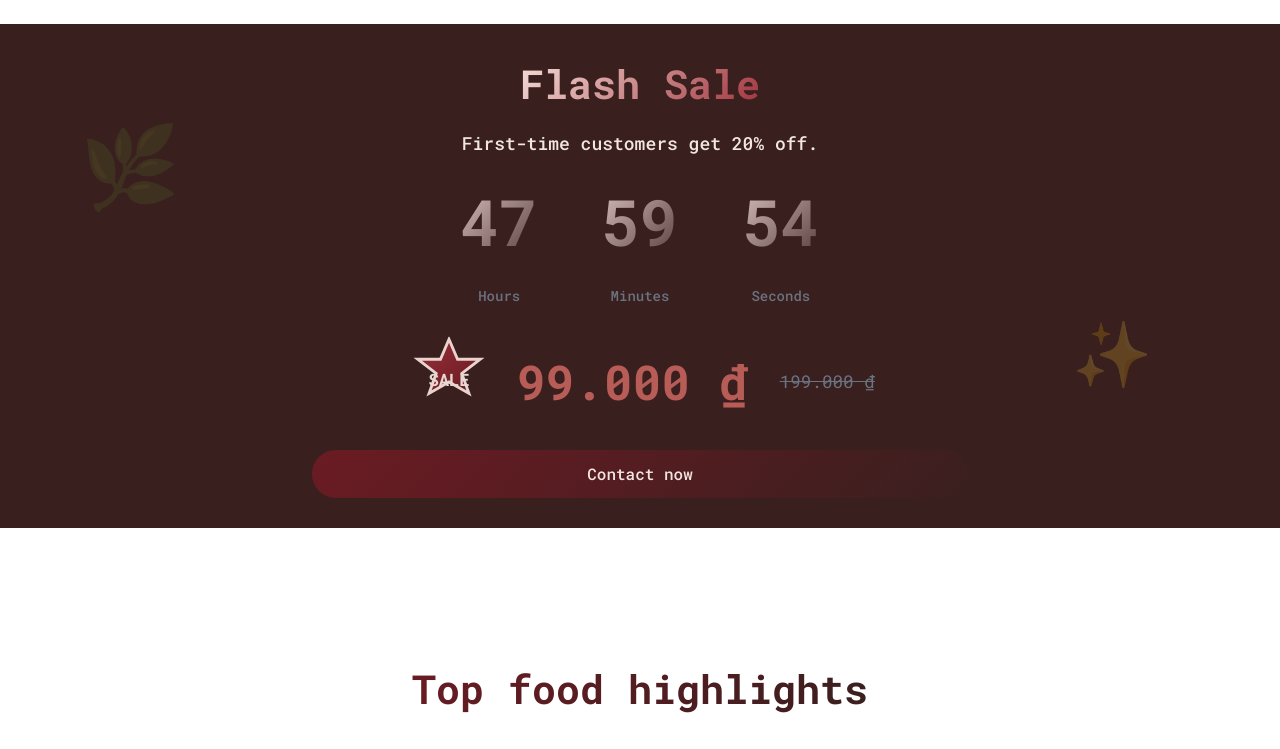
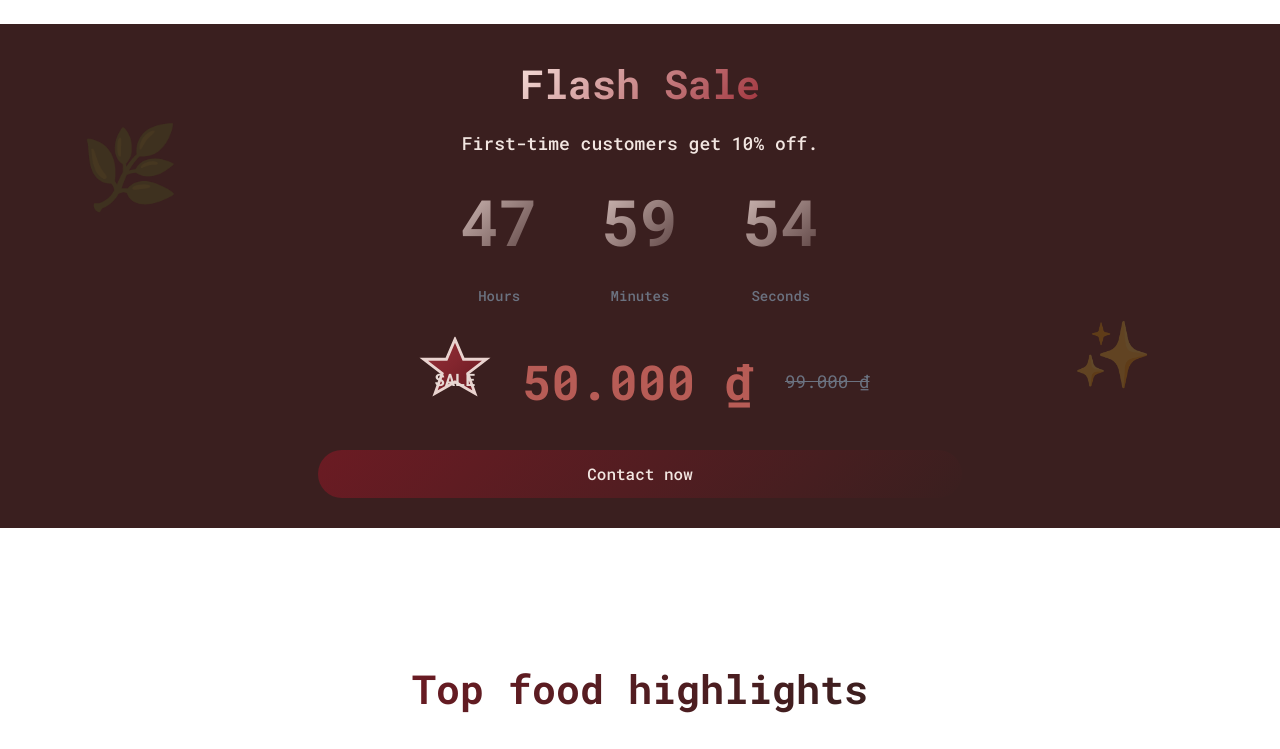
Before and after one commit to POHTranQuocThai/WebBrochure, a React (Vite) app: page / in a window 1280 px wide. Shown: the part 2880-3629 px from the top of the page. Built offline with nearby package versions, Linux system fonts and the light colour scheme.

Commit message:
fix: update contest discount from 20% to 10% in localization files and adjust CSS margin

```diff
--- a/src/app.css
+++ b/src/app.css
@@ -1461,6 +1461,7 @@ section#contact,
   align-items: center;
   justify-content: center;
   background-color: var(--color-dark-green);
+  margin-top: 0;
 }
 
 /* Avoid anchor being hidden under fixed header when scrolling to contact */
--- a/src/components/Contest.jsx
+++ b/src/components/Contest.jsx
@@ -6,7 +6,7 @@ import { Section } from "./Section";
 const formatVND = (value) =>
     new Intl.NumberFormat('vi-VN', { style: 'currency', currency: 'VND', maximumFractionDigits: 0 }).format(value);
 
-const Contest = ({ baseHours = 48, oldPrice = 199000, newPrice = 99000 }) => {
+const Contest = ({ baseHours = 48, oldPrice = 99000, newPrice = 50000 }) => {
     const { t } = useTranslation();
     const [timeLeft, setTimeLeft] = useState({ hours: 0, minutes: 0, seconds: 0 });
     const endRef = useRef(null);
--- a/src/locales/en.json
+++ b/src/locales/en.json
@@ -65,7 +65,7 @@
     },
     "contest": {
         "title": "Flash Sale",
-        "subtitle": "First-time customers get 20% off.",
+        "subtitle": "First-time customers get 10% off.",
         "hours": "Hours",
         "minutes": "Minutes",
         "seconds": "Seconds",
--- a/src/locales/jp.json
+++ b/src/locales/jp.json
@@ -65,7 +65,7 @@
     },
     "contest": {
         "title": "フラッシュセール",
-        "subtitle": "初めて製品を体験される方は、ご購入時に20%オフになります。",
+        "subtitle": "初めて製品を体験される方は、ご購入時に10%オフになります。",
         "hours": "時間",
         "minutes": "分",
         "seconds": "秒",
--- a/src/locales/vi.json
+++ b/src/locales/vi.json
@@ -65,7 +65,7 @@
     },
     "contest": {
         "title": "Ưu đãi chớp nhoáng",
-        "subtitle": "Nếu bạn lần đầu tiên trải nghiệm sản phẩm sẽ được giảm 20% khi mua",
+        "subtitle": "Nếu bạn lần đầu tiên trải nghiệm sản phẩm sẽ được giảm 10% khi mua",
         "hours": "Giờ",
         "minutes": "Phút",
         "seconds": "Giây",
```
